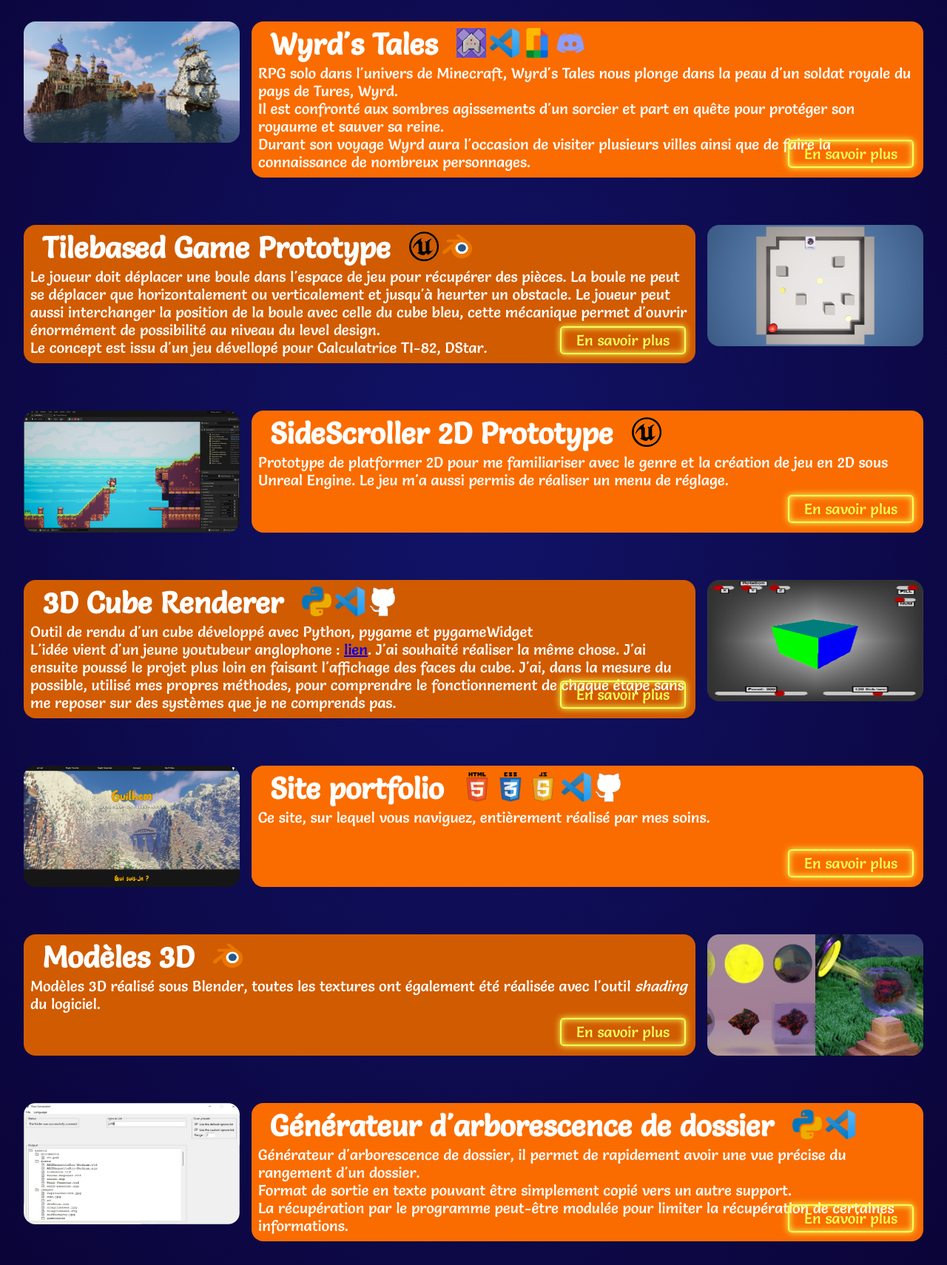
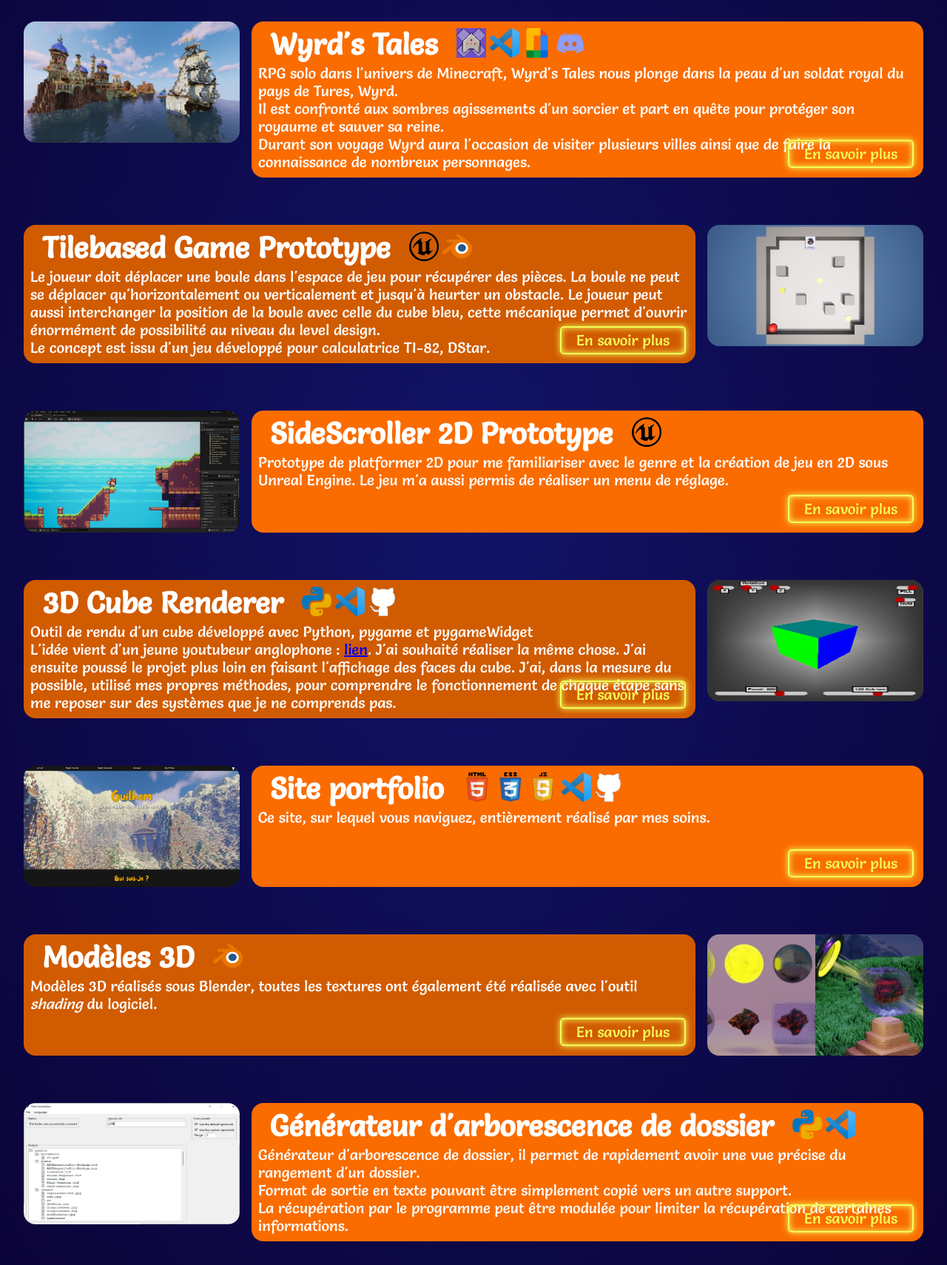
Before and after one commit to guilhemmazoyer/guilhem.iruka.fr, a plain HTML site: page personnels.html in a window 1280 px wide. Shown: the part 338-2048 px from the top of the page at 74% size. Drawn offline with Linux system fonts and the light colour scheme.

Commit message:
Correction de fautes d'orthographes

```diff
--- a/personnels.html
+++ b/personnels.html
@@ -50,7 +50,7 @@
                     </div>
                 </div>
                 <p>
-                RPG solo dans l'univers de Minecraft, Wyrd's Tales nous plonge dans la peau d'un soldat royale du pays de Tures, Wyrd.<br>
+                RPG solo dans l'univers de Minecraft, Wyrd's Tales nous plonge dans la peau d'un soldat royal du pays de Tures, Wyrd.<br>
                 Il est confronté aux sombres agissements d'un sorcier et part en quête pour protéger son royaume et sauver sa reine.<br>
                 Durant son voyage Wyrd aura l'occasion de visiter plusieurs villes ainsi que de faire la connaissance de nombreux personnages.</p>
                 <a class="neon-button" href="./wt/index.html">En savoir plus</a>
@@ -68,8 +68,8 @@
                         <img width="200" height="200" loading="lazy" class="lang-icon" src="./assets/images/icons/blender_icon.png" title="Blender">
                     </div>
                 </div>
-                <p>Le joueur doit déplacer une boule dans l'espace de jeu pour récupérer des pièces. La boule ne peut se déplacer que horizontalement ou verticalement et jusqu'à heurter un obstacle. Le joueur peut aussi interchanger la position de la boule avec celle du cube bleu, cette mécanique permet d'ouvrir énormément de possibilité au niveau du level design.
-                <br>Le concept est issu d'un jeu dévellopé pour Calculatrice TI-82, DStar.</p>
+                <p>Le joueur doit déplacer une boule dans l'espace de jeu pour récupérer des pièces. La boule ne peut se déplacer qu'horizontalement ou verticalement et jusqu'à heurter un obstacle. Le joueur peut aussi interchanger la position de la boule avec celle du cube bleu, cette mécanique permet d'ouvrir énormément de possibilité au niveau du level design.
+                <br>Le concept est issu d'un jeu développé pour calculatrice TI-82, DStar.</p>
                 <a class="neon-button" href="./reviews/TilebasedGame.html">En savoir plus</a>
             </div>
         </section>
@@ -144,7 +144,7 @@
                     </div>
                 </div>
                 <p>
-                Modèles 3D réalisé sous Blender, toutes les textures ont également été réalisée avec l'outil <span class="italic">shading</span> du logiciel.</p>
+                Modèles 3D réalisés sous Blender, toutes les textures ont également été réalisée avec l'outil <span class="italic">shading</span> du logiciel.</p>
                 <a class="neon-button" href="https://www.artstation.com/guilhemmazoyer" target="_blank">En savoir plus</a>
             </div>
         </section>
@@ -164,7 +164,7 @@
                 </div>
                 <p>Générateur d'arborescence de dossier, il permet de rapidement avoir une vue précise du rangement d'un dossier.<br>
                 Format de sortie en texte pouvant être simplement copié vers un autre support.<br>
-                La récupération par le programme peut-être modulée pour limiter la récupération de certaines informations.</p>
+                La récupération par le programme peut être modulée pour limiter la récupération de certaines informations.</p>
                 <a class="neon-button" href="https://github.com/guilhemmazoyer/FolderTreeGenerator" target="_blank">En savoir plus</a>
             </div>
         </section>
```
Also changed, not shown: encadres.html (+5 -5 lines).
